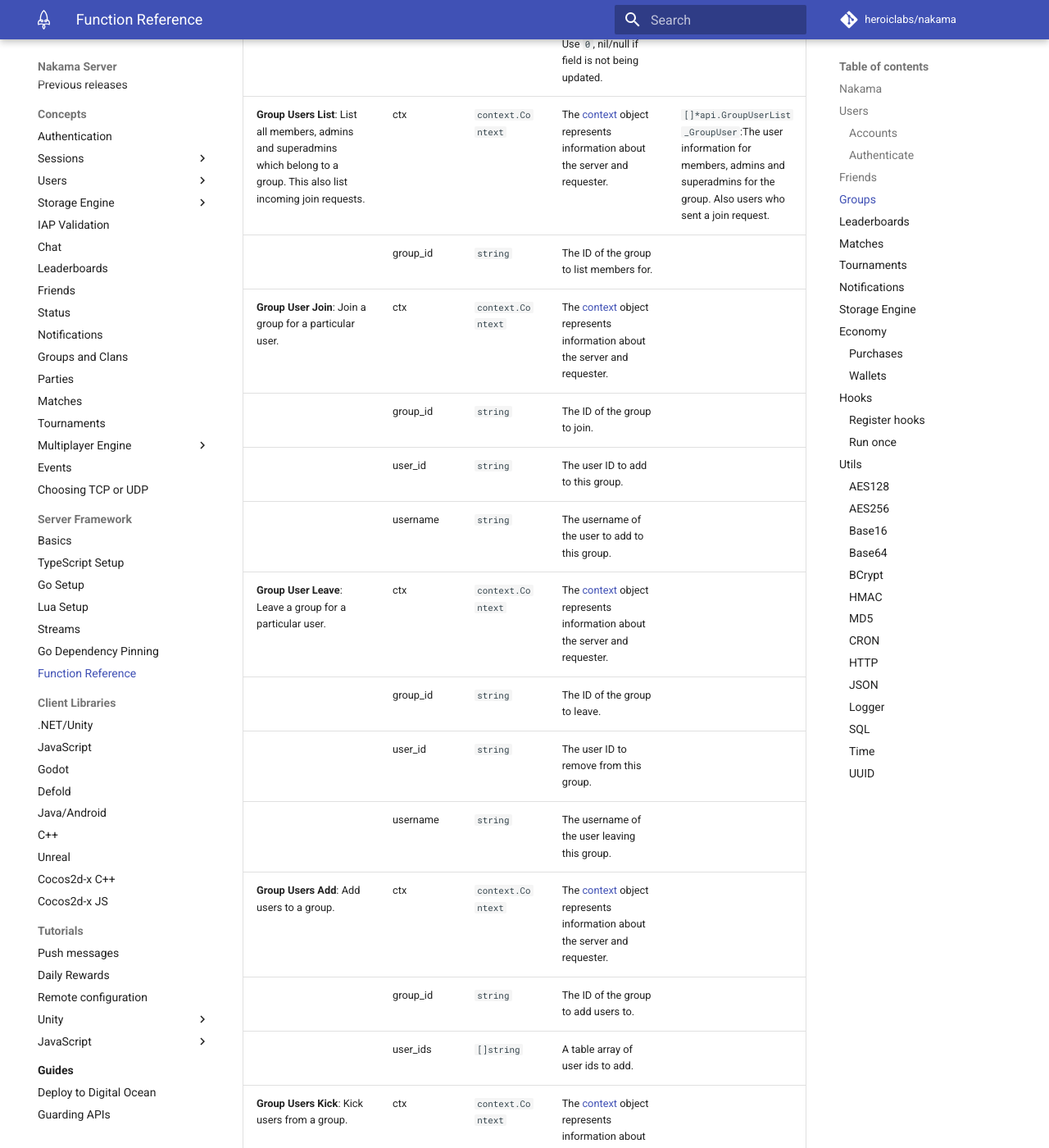
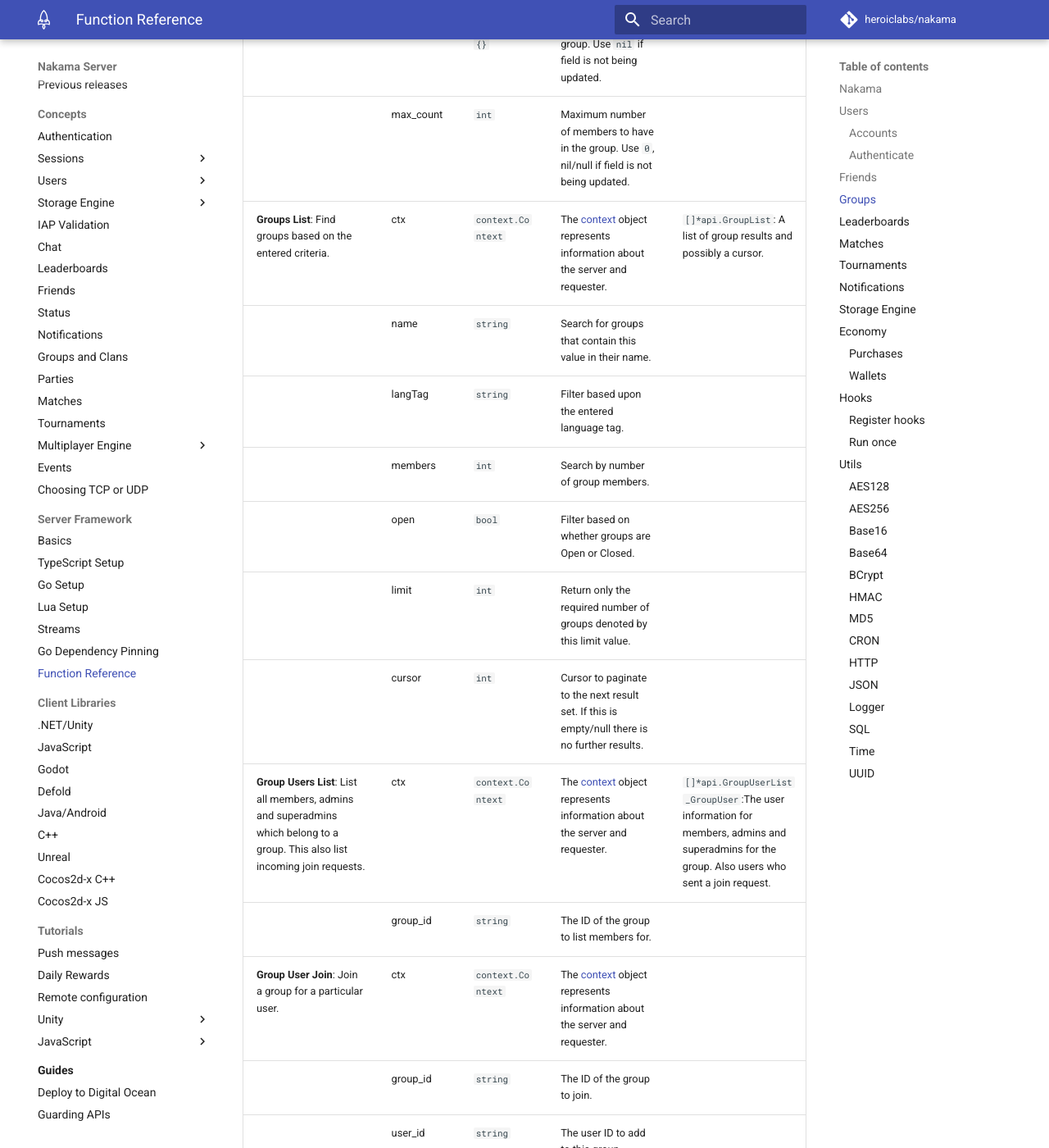
Before and after one commit to heroiclabs/nakama-docs, an MkDocs documentation site: the page built from docs/nakama/server-framework/function-reference.md, in a window 1280 px wide and 1400 px high, scrolled down 16077 px. Shown: the whole window at 82% size. Built offline with MkDocs 1.6.1 and Material for MkDocs 9.7.7, drawn with Linux system fonts in a browser that asks for light colours; comment, search, counter and statistics services are not loaded; some of the changed text lies outside the part shown.

Commit message:
Copy over changes
- New 3.4 docs
- Typos

```diff
--- a/docs/nakama/server-framework/function-reference.md
+++ b/docs/nakama/server-framework/function-reference.md
@@ -789,6 +789,7 @@
     | | group_id | `string` | The ID of the group to delete. |
     | **Group Update**: Update a group with various configuration settings. The group which is updated can change some or all of its fields. | ctx | `context.Context` | The [context](basics.md#register-hooks) object represents information about the server and requester. |
     | | group_id | `string` | The ID of the group to update. |
+    | | user_id | `string` | User ID calling the update operation for permission checking. Set as `nil` to enact the changes as the system user. |
     | | name | `string` | Group name, can be empty if not changed. |
     | | creator_id | `string` | The user ID to be associated as creator. Can be empty if not changed. |
     | | lang | `string` | Group language. Empty if not updated. |
@@ -797,6 +798,13 @@
     | | open | `bool` | Whether the group is for anyone to join or not. Use `nil` if field is not being updated. |
     | | metadata | `map[string]interface{}` | Custom information to store for this group. Use `nil` if field is not being updated. |
     | | max_count | `int` | Maximum number of members to have in the group. Use `0`, nil/null if field is not being updated. |
+    | **Groups List**: Find groups based on the entered criteria. | ctx | `context.Context` | The [context](basics.md#register-hooks) object represents information about the server and requester. | `[]*api.GroupList`: A list of group results and possibly a cursor. |
+    | | name | `string` | Search for groups that contain this value in their name. |
+    | | langTag | `string` | Filter based upon the entered language tag. |
+    | | members | `int` | Search by number of group members. |
+    | | open | `bool` | Filter based on whether groups are Open or Closed. |
+    | | limit | `int` | Return only the required number of groups denoted by this limit value. |
+    | | cursor |`int` | Cursor to paginate to the next result set. If this is empty/null there is no further results. |
     | **Group Users List**: List all members, admins and superadmins which belong to a group. This also list incoming join requests. | ctx | `context.Context` | The [context](basics.md#register-hooks) object represents information about the server and requester. | `[]*api.GroupUserList_GroupUser`:The user information for members, admins and superadmins for the group. Also users who sent a join request. |
     | | group_id | `string` | The ID of the group to list members for. |
     | **Group User Join**: Join a group for a particular user. | ctx | `context.Context` | The [context](basics.md#register-hooks) object represents information about the server and requester. |
@@ -859,8 +867,24 @@
     groupID := "dcb891ea-a311-4681-9213-6741351c9994"
     description := "An updated description."
 
-    if err := nk.GroupUpdate(ctx, groupID, "", "", "", description, "", true, metadata, 0); err != nil {
+    if err := nk.GroupUpdate(ctx, groupID, nil, "", "", "", description, "", true, metadata, 0); err != nil {
         logger.WithField("err", err).Error("Group update error.")
+    }
+
+    // Group List
+    groupName := "Heroic"
+    langTag := "en"
+    members := 10
+    open := true
+    limit := 100
+
+    list, err := nk.GroupList(ctx, groupName, langTag, members, open, limit)
+    if err != nil {
+    logger.WithField("err", err).Error("Group list error.")
+    } else {
+    for _, g := range list.Groups {
+        logger.Info("ID %s - can enter? %b", g.Id, g.CanEnter)
+      }
     }
 
     // Group Users List
@@ -968,6 +992,7 @@
     | | max_count | `number` | Maximum number of members to have in the group. Defaults to 100. |
     | **Group Delete**: Delete a group. | group_id | `string` | The ID of the group to delete. |
     | **Group Update**: Update a group with various configuration settings. The group which is updated can change some or all of its fields. | group_id | `string` | The ID of the group to update. |
+    | | user_id | `string` | User ID calling the update operation for permission checking. Set as `nil` to enact the changes as the system user. |
     | | name | `string` | Group name, can be empty if not changed. |
     | | creator_id | `Opt. string` | The user ID to be associated as creator. Can be empty if not changed. |
     | | lang | `Opt. string` | Group language. Empty if not updated. |
@@ -976,6 +1001,12 @@
     | | open | `Opt. bool` | Whether the group is for anyone to join or not. Use `nil` if field is not being updated. |
     | | metadata | `Opt. table` | Custom information to store for this group. Use `nil` if field is not being updated. |
     | | max_count | `Opt. number` | Maximum number of members to have in the group. Use `0`, nil/null if field is not being updated. |
+    | **Groups List**: Find groups based on the entered criteria. | name | `string` | Search for groups that contain this value in their name. | `table`: A list of group results and possibly a cursor. |
+    | | lang_tag | Opt. `string` | Filter based upon the entered language tag. |
+    | | members | Opt. `number` | Search by number of group members. |
+    | | open | Opt. `bool` | Filter based on whether groups are Open or Closed. |
+    | | limit | Opt. `number` | Return only the required number of groups denoted by this limit value. |
+    | | cursor | Opt. `number` | Cursor to paginate to the next result set. If this is empty/null there is no further results. |
     | **Group Users List**: List all members, admins and superadmins which belong to a group. This also list incoming join requests. | group_id | `string` | The ID of the group to list members for. | `table`:The user information for members, admins and superadmins for the group. Also users who sent a join request. |
     | **Group User Join**: Join a group for a particular user. | group_id | `string` | The ID of the group to join. |
     | | user_id | `string` | The user ID to add to this group. |
@@ -1024,7 +1055,19 @@
     group_id = "f00fa79a-750f-11e7-8626-0fb79f45ff97"
     description = "An updated description."
 
-    nk.group_update(group_id, "", "", "", description, "", nil, metadata, 0)
+    nk.group_update(group_id, nil, "", "", "", description, "", nil, metadata, 0)
+
+    -- Group List
+    local group_name = "Heroic"
+    local lang_tag = "en"
+    local members = 10
+    local open = true
+    local limit = 100
+
+    local groups = nk.group_list(group_name, lang_tag, members, open, limit)
+    for i, group in ipairs(groups) do
+    nk.logger_info(string.format("ID: %q - can enter? %q", group.id, group.can_enter))
+    end
 
     -- Group Users List
     local group_id = "a1aafe16-7540-11e7-9738-13777fcc7cd8"
@@ -1108,6 +1151,7 @@
     | | max_count | `number` | Maximum number of members to have in the group. Defaults to 100. |
     | **Group Delete**: Delete a group. | group_id | `string` | The ID of the group to delete. |
     | **Group Update**: Update a group with various configuration settings. The group which is updated can change some or all of its fields. | group_id | `string` | The ID of the group to update. |
+    | | user_id | `string` | User ID calling the update operation for permission checking. Set as `nil` to enact the changes as the system user. |
     | | name | `string` | Group name, can be empty if not changed. |
     | | creator_id | `Opt. string` | The user ID to be associated as creator. Can be empty if not changed. |
     | | lang | `Opt. string` | Group language. Empty if not updated. |
@@ -1116,6 +1160,12 @@
     | | open | `Opt. bool` | Whether the group is for anyone to join or not. Use `nil` if field is not being updated. |
     | | metadata | `Opt. object` | Custom information to store for this group. Use `nil` if field is not being updated. |
     | | max_count | `Opt. number` | Maximum number of members to have in the group. Use `0`, nil/null if field is not being updated. |
+    | **Groups List**: Find groups based on the entered criteria. | name | `string` | Search for groups that contain this value in their name. | `nkruntime.GroupList`: A list of group results and possibly a cursor. |
+    | | langTag | Opt. `string` | Filter based upon the entered language tag. |
+    | | members | Opt. `number` | Search by number of group members. |
+    | | open | Opt. `bool` | Filter based on whether groups are Open or Closed. |
+    | | limit | Opt. `number` | Return only the required number of groups denoted by this limit value. |
+    | | cursor | Opt. `number` | Cursor to paginate to the next result set. If this is empty/null there is no further results. |
     | **Group Users List**: List all members, admins and superadmins which belong to a group. This also list incoming join requests. | group_id | `string` | The ID of the group to list members for. | `nkruntime.GroupUserList`:The user information for members, admins and superadmins for the group. Also users who sent a join request. |
     | **Group User Join**: Join a group for a particular user. | group_id | `string` | The ID of the group to join. |
     | | user_id | `string` | The user ID to add to this group. |
@@ -1167,9 +1217,23 @@
     let description = 'An updated description';
 
     try {
-        nk.groupUpdate(groupId, null, null, null, description, null, true, metadata);
+        nk.groupUpdate(groupId, nil, null, null, null, description, null, true, metadata);
     } catch (error) {
         // Handle error.
+    }
+
+    // Group List
+    let groupName = "Heroic";
+    let langTag = "en";
+    let members = 10;
+    let open = true;
+    let limit = 100;
+
+    let results: nkruntime.GroupList = {};
+    try {
+        results = nk.groupList(groupName, langTag, members, open, limit);
+    } catch (error) {
+        // Handle error
     }
 
     // Group Users List
@@ -3876,7 +3940,7 @@
 === "TypeScript"
     | Action | Parameter | Type | Description | Returns |
     |-|-|-|-|-|
-    | **http_request**: Send a HTTP request and receive the result as a Lua table. | url | `string` | The URL of the web resource to request. | `nkruntime.httpResponse`: `code, headers, body` - Multiple return values for the HTTP response. |
+    | **http_request**: Send a HTTP request that returns a data type containing the result of the HTTP response. | url | `string` | The URL of the web resource to request. | `nkruntime.httpResponse`: `code, headers, body` - Multiple return values for the HTTP response. |
     | | method | `string` | The HTTP method verb used with the request. |
     | | headers | Opt. `string` | A table of headers used with the request. |
     | | content | Opt. `string` | The bytes to send with the request. |
```
Also changed, not shown: other parts of docs/nakama/server-framework/function-reference.md (+1 -1 lines), docs/nakama/concepts/iap-validation.md (+3 -3 lines).
